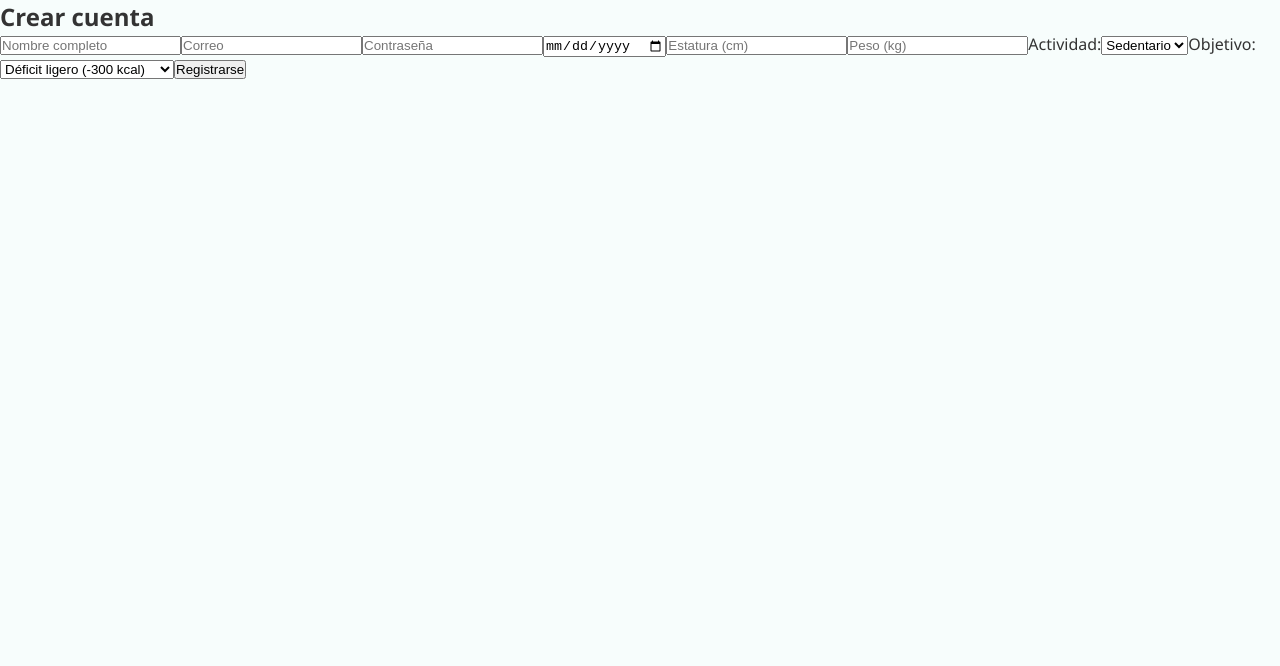
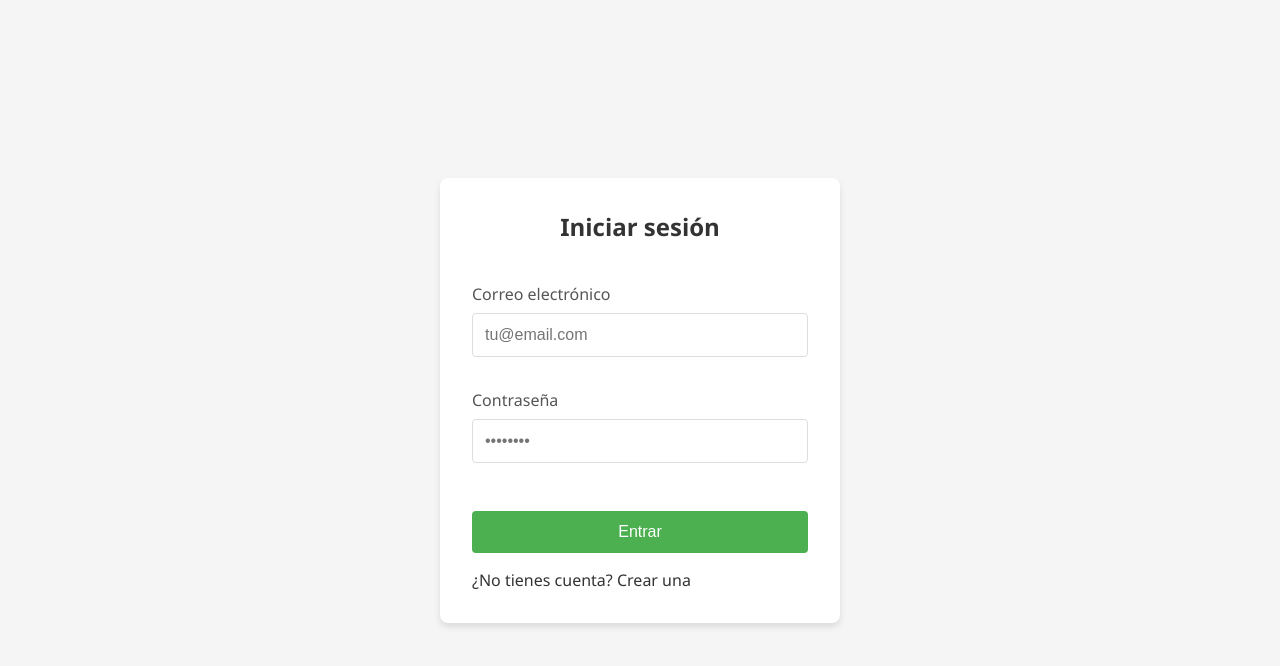
Before and after one commit to IDGS-802-21000485/Frontend_Regcal, a React (Vite) app: page / in a window 1280 px wide. Shown: the top 666 px of the page. Built offline with nearby package versions, Linux system fonts and the light colour scheme.

Commit message:
Una Version semi completa, ya funciona el login registrar usuarios asi como las funciones basicas de sumar calorias.

```diff
--- a/src/App.jsx
+++ b/src/App.jsx
@@ -1,22 +1,51 @@
-// src/App.jsx
-import { BrowserRouter as Router, Routes, Route } from 'react-router-dom';
+// App.jsx
+import { useState, useEffect } from 'react';
 import Navbar from './Components/Navbar';
-import Registro from './pages/Registro';
-import Historial from './pages/Historial';
-import './App.css'; // Importa tu CSS global
+import Login from './Components/Login';
+import Registro from './Components/Registro';
+import ComidaForm from './Components/ComidaForm';
+import ListaComidas from './Components/ListaComida';
+import CaloriasHoy from './Components/CaloriasHoy';
+import Historial from './Components/Historial';
 
 function App() {
+  const [usuario, setUsuario] = useState(null);
+  const [vista, setVista] = useState('login'); // login, registro, app
+
+  useEffect(() => {
+    const userGuardado = JSON.parse(localStorage.getItem('usuario'));
+    if (userGuardado) {
+      setUsuario(userGuardado);
+      setVista('app');
+    }
+  }, []);
+
+  const manejarLogin = (usuarioLogeado) => {
+    localStorage.setItem('usuario', JSON.stringify(usuarioLogeado));
+    setUsuario(usuarioLogeado);
+    setVista('app');
+  };
+
+  const cerrarSesion = () => {
+    localStorage.removeItem('usuario');
+    setUsuario(null);
+    setVista('login');
+  };
+
+  if (vista === 'login') return <Login onLogin={manejarLogin} onIrRegistro={() => setVista('registro')} />;
+  if (vista === 'registro') return <Registro onVolverLogin={() => setVista('login')} />;
+
+  // Vista principal con navegación
   return (
-    <Router>
-      <Navbar />
+    <>
+      <Navbar onSalir={cerrarSesion} onNavegar={setVista} />
       <div className="container">
-        <Routes>
-          <Route path="/" element={<Registro />} />
-          <Route path="/historial" element={<Historial />} />
-        </Routes>
+        <h1>RegCal 🍽️</h1>
+        <CaloriasHoy usuarioId={usuario._id} />
+        {vista === 'app' && <><ComidaForm onComidaRegistrada={() => {}} usuarioId={usuario._id} /><ListaComidas usuarioId={usuario._id} /></>}
+        {vista === 'historial' && <Historial usuarioId={usuario._id} />}
       </div>
-    </Router>
+    </>
   );
 }
-
 export default App;
--- /dev/null
+++ b/src/Components/Auth.css
@@ -0,0 +1,111 @@
+.auth-form {
+  max-width: 400px;
+  margin: 2rem auto;
+  padding: 1.5rem;
+  background: #ffffff;
+  border-radius: 12px;
+  box-shadow: 0 4px 8px rgba(0,0,0,0.06);
+  display: flex;
+  flex-direction: column;
+  gap: 1rem;
+}
+
+.auth-form h2 {
+  color: #2e7d32;
+  text-align: center;
+}
+
+.auth-form input,
+.auth-form select {
+  padding: 0.6rem;
+  border-radius: 6px;
+  border: 1px solid #ccc;
+  font-size: 1rem;
+}
+
+.auth-form button {
+  background: #388e3c;
+  color: white;
+  padding: 0.7rem;
+  font-size: 1rem;
+  border: none;
+  border-radius: 6px;
+  cursor: pointer;
+}
+
+.auth-form button:hover {
+  background: #2e7d32;
+}
+
+
+/* Auth.css */
+.auth-container {
+  display: flex;
+  justify-content: center;
+  align-items: center;
+  min-height: 100vh;
+  background-color: #f5f5f5;
+}
+
+.auth-form {
+  background: white;
+  padding: 2rem;
+  border-radius: 8px;
+  box-shadow: 0 4px 6px rgba(0, 0, 0, 0.1);
+  width: 100%;
+  max-width: 400px;
+}
+
+.auth-form h2 {
+  margin-bottom: 1.5rem;
+  color: #333;
+  text-align: center;
+}
+
+.form-group {
+  margin-bottom: 1rem;
+}
+
+.form-group label {
+  display: block;
+  margin-bottom: 0.5rem;
+  color: #555;
+}
+
+.auth-form input {
+  width: 100%;
+  padding: 0.75rem;
+  border: 1px solid #ddd;
+  border-radius: 4px;
+  font-size: 1rem;
+}
+
+.auth-form button {
+  width: 100%;
+  padding: 0.75rem;
+  background-color: #4CAF50;
+  color: white;
+  border: none;
+  border-radius: 4px;
+  font-size: 1rem;
+  cursor: pointer;
+  margin-top: 1rem;
+}
+
+.auth-form button:hover {
+  background-color: #45a049;
+}
+
+.auth-form button:disabled {
+  background-color: #cccccc;
+  cursor: not-allowed;
+}
+
+.error-message {
+  color: #d32f2f;
+  background-color: #fde8e8;
+  padding: 0.75rem;
+  border-radius: 4px;
+  margin-bottom: 1rem;
+  font-size: 0.9rem;
+}
--- a/src/Components/CaloriasHoy.jsx
+++ b/src/Components/CaloriasHoy.jsx
@@ -1,7 +1,7 @@
 import { useEffect, useState } from 'react';
 import axios from 'axios';
 
-export default function CaloriasHoy() {
+export default function CaloriasHoy({ usuarioId }) {
   const [total, setTotal] = useState(0);
 
   function obtenerFechaLocal() {
@@ -16,7 +16,7 @@ export default function CaloriasHoy() {
     const fecha = obtenerFechaLocal();
     try {
       const res = await axios.get(
-        `https://backend-regcal.onrender.com/api/comidas/dia?usuarioId=usuario123&fecha=${fecha}`
+        `https://backend-regcal.onrender.com/api/comidas/dia?usuarioId=${usuarioId}&fecha=${fecha}`
       );
       const comidas = res.data;
       const totalCalorias = comidas.reduce((sum, c) => sum + (c.calorias || 0), 0);
--- a/src/Components/ComidaForm.jsx
+++ b/src/Components/ComidaForm.jsx
@@ -1,7 +1,7 @@
 import { useState } from 'react';
 import axios from 'axios';
 
-export default function ComidaForm({ onComidaRegistrada }) {
+export default function ComidaForm({ onComidaRegistrada, usuarioId }) {
   const [modoIngreso, setModoIngreso] = useState('automatico');
   const [title, setTitle] = useState('');
   const [ingredientes, setIngredientes] = useState('');
@@ -35,7 +35,7 @@ export default function ComidaForm({ onComidaRegistrada }) {
   const enviar = async () => {
     const fecha = obtenerFechaLocal();
     const body = {
-      usuarioId: 'usuario123',
+      usuarioId,
       fecha,
       title,
       foto: fotoBase64,
--- a/src/Components/Historial.jsx
+++ b/src/Components/Historial.jsx
@@ -3,13 +3,13 @@ import { useEffect, useState } from "react";
 import axios from "axios";
 import "./Historial.css";
 
-export default function Historial() {
+export default function Historial({ usuarioId }) {
   const [dias, setDias] = useState([]);
   const [seleccionado, setSeleccionado] = useState(null);
   const [comidas, setComidas] = useState([]);
   const [semanaOffset, setSemanaOffset] = useState(0);
   const [numeroSemana, setNumeroSemana] = useState(1);
-
+console.log("Usuario:", usuarioId);
   useEffect(() => {
     generarSemana(0);
   }, []);
@@ -53,7 +53,7 @@ export default function Historial() {
     setSeleccionado(fecha);
     try {
       const res = await axios.get(
-        `https://backend-regcal.onrender.com/api/comidas/dia?usuarioId=usuario123&fecha=${fecha}`
+        `https://backend-regcal.onrender.com/api/comidas/dia?usuarioId=${usuarioId}&fecha=${fecha}`
       );
       setComidas(res.data);
     } catch (err) {
--- a/src/Components/ListaComida.jsx
+++ b/src/Components/ListaComida.jsx
@@ -1,10 +1,9 @@
 import { useEffect, useState } from 'react';
 import axios from 'axios';
 
-export default function ListaComidas() {
+export default function ListaComidas({usuarioId}) {
   const [comidas, setComidas] = useState([]);
   const [comidaSeleccionada, setComidaSeleccionada] = useState(null);
-
   function obtenerFechaLocal() {
   const fecha = new Date();
   const offset = fecha.getTimezoneOffset(); // minutos entre UTC y tu zona
@@ -15,7 +14,7 @@ export default function ListaComidas() {
   const cargarComidas = async () => {
     try {
       const fecha = obtenerFechaLocal();
-      const res = await axios.get(`https://backend-regcal.onrender.com/api/comidas/dia?usuarioId=usuario123&fecha=${fecha}`);
+      const res = await axios.get(`https://backend-regcal.onrender.com/api/comidas/dia?usuarioId=${usuarioId}&fecha=${fecha}`);
       setComidas(res.data);
     } catch (err) {
       console.error(err);
--- a/src/Components/Login.jsx
+++ b/src/Components/Login.jsx
@@ -1,27 +1,68 @@
-import { useState } from 'react';
-import axios from 'axios';
+import { useState } from "react";
+import axios from "axios";
+import "./Auth.css";
 
-export default function Login({ onLogin }) {
-  const [email, setEmail] = useState('');
-  const [password, setPassword] = useState('');
+export default function LoginForm({ onLogin, onIrRegistro }) {
+  const [email, setEmail] = useState("");
+  const [password, setPassword] = useState("");
+  const [loading, setLoading] = useState(false);
+  const [error, setError] = useState("");
 
-  const ingresar = async () => {
+  const handleSubmit = async (e) => {
+    e.preventDefault(); // Previene el comportamiento por defecto del formulario
+    setLoading(true);
+    setError("");
+
     try {
-      const res = await axios.post('https://backend-regcal.onrender.com/api/auth/login', { email, password });
-      localStorage.setItem('token', res.data.token);
-      localStorage.setItem('usuario', JSON.stringify(res.data.usuario));
-      onLogin?.(res.data.usuario);
+      const res = await axios.post("https://backend-regcal.onrender.com/api/auth/login", {
+        email,
+        password,
+      });
+      onLogin(res.data.usuario);
     } catch (err) {
-      alert('Credenciales incorrectas');
+      setError("Credenciales incorrectas o error de conexión");
+      console.error("Error al iniciar sesión:", err);
+    } finally {
+      setLoading(false);
     }
   };
 
   return (
-    <div className="formulario">
-      <h2>Iniciar sesión</h2>
-      <input type="email" placeholder="Correo" value={email} onChange={e => setEmail(e.target.value)} />
-      <input type="password" placeholder="Contraseña" value={password} onChange={e => setPassword(e.target.value)} />
-      <button onClick={ingresar}>Ingresar</button>
+    <div className="auth-container">
+      <form className="auth-form" onSubmit={handleSubmit}>
+        <h2>Iniciar sesión</h2>
+
+        {error && <div className="error-message">{error}</div>}
+
+        <div className="form-group">
+          <label htmlFor="email">Correo electrónico</label>
+          <input
+            id="email"
+            type="email"
+            placeholder="tu@email.com"
+            value={email}
+            onChange={(e) => setEmail(e.target.value)}
+            required
+          />
+        </div>
+
+        <div className="form-group">
+          <label htmlFor="password">Contraseña</label>
+          <input
+            id="password"
+            type="password"
+            placeholder="••••••••"
+            value={password}
+            onChange={(e) => setPassword(e.target.value)}
+            required
+          />
+        </div>
+
+        <button type="submit" disabled={loading}>
+          {loading ? "Cargando..." : "Entrar"}
+        </button>
+         <p>¿No tienes cuenta? <a href="#" onClick={onIrRegistro}>Crear una</a></p>
+      </form>
     </div>
   );
 }
--- a/src/Components/Registro.jsx
+++ b/src/Components/Registro.jsx
@@ -1,58 +1,58 @@
-import { useState } from 'react';
-import axios from 'axios';
+import { useState } from "react";
+import axios from "axios";
+import "./Auth.css";
 
-export default function Registro() {
+export default function RegistroForm({ onRegistrado }) {
   const [form, setForm] = useState({
-    nombre: '',
-    email: '',
-    password: '',
-    fechaNacimiento: '',
-    estatura: '',
-    peso: '',
-    actividad: 'sedentario',
-    objetivo: 'ligero',
+    nombre: "",
+    email: "",
+    contrasenia: "",
+    fechaNacimiento: "",
+    estatura: "",
+    peso: "",
+    actividad: "sedentario",
+    objetivo: "ligero",
   });
 
-  const handleChange = e => {
+  const actualizar = (e) => {
     setForm({ ...form, [e.target.name]: e.target.value });
   };
 
   const enviar = async () => {
     try {
-      await axios.post('https://backend-regcal.onrender.com/api/auth/register', form);
-      alert('Cuenta creada exitosamente');
-      setForm({ nombre: '', email: '', password: '', fechaNacimiento: '', estatura: '', peso: '', actividad: 'sedentario', objetivo: 'ligero' });
+      await axios.post("https://backend-regcal.onrender.com/api/auth/registro", form);
+      alert("Cuenta creada con éxito");
+      onRegistrado();
     } catch (err) {
-      alert(err.response?.data?.mensaje || 'Error al registrar');
+      alert("Error al registrar");
     }
   };
 
   return (
-    <div className="formulario">
+    <div className="auth-form">
       <h2>Crear cuenta</h2>
-      <input type="text" name="nombre" placeholder="Nombre completo" value={form.nombre} onChange={handleChange} />
-      <input type="email" name="email" placeholder="Correo" value={form.email} onChange={handleChange} />
-      <input type="password" name="password" placeholder="Contraseña" value={form.password} onChange={handleChange} />
-      <input type="date" name="fechaNacimiento" value={form.fechaNacimiento} onChange={handleChange} />
-      <input type="number" name="estatura" placeholder="Estatura (cm)" value={form.estatura} onChange={handleChange} />
-      <input type="number" name="peso" placeholder="Peso (kg)" value={form.peso} onChange={handleChange} />
+      <input type="text" placeholder="Nombre completo" name="nombre" onChange={actualizar} />
+      <input type="email" placeholder="Correo electrónico" name="email" onChange={actualizar} />
+      <input type="password" placeholder="Contraseña" name="contrasenia" onChange={actualizar} />
+      <input type="date" name="fechaNacimiento" onChange={actualizar} />
+      <input type="number" placeholder="Estatura (cm)" name="estatura" onChange={actualizar} />
+      <input type="number" placeholder="Peso (kg)" name="peso" onChange={actualizar} />
 
-      <label>Actividad:</label>
-      <select name="actividad" value={form.actividad} onChange={handleChange}>
+      <label>Actividad física:</label>
+      <select name="actividad" onChange={actualizar}>
         <option value="sedentario">Sedentario</option>
         <option value="ligero">Ligero</option>
         <option value="moderado">Moderado</option>
-        <option value="activo">Activo</option>
-        <option value="muy_activo">Muy activo</option>
+        <option value="intenso">Intenso</option>
       </select>
 
       <label>Objetivo:</label>
-      <select name="objetivo" value={form.objetivo} onChange={handleChange}>
-        <option value="ligero">Déficit ligero (-300 kcal)</option>
-        <option value="pesado">Déficit pesado (-500 kcal)</option>
+      <select name="objetivo" onChange={actualizar}>
+        <option value="ligero">Déficit ligero (300 kcal)</option>
+        <option value="pesado">Déficit fuerte (500 kcal)</option>
       </select>
 
-      <button onClick={enviar}>Registrarse</button>
+      <button onClick={enviar}>Crear cuenta</button>
     </div>
   );
 }
--- a/src/main.jsx
+++ b/src/main.jsx
@@ -1,7 +1,7 @@
 import { StrictMode } from 'react'
 import { createRoot } from 'react-dom/client'
 import './index.css'
-import App from './Components/Registro'
+import App from './App'
 
 createRoot(document.getElementById('root')).render(
   <StrictMode>
```
Also changed, not shown: src/Components/Navbar.jsx (+9 -18 lines), 1 other file (tests, documents, lock files or other folders).
